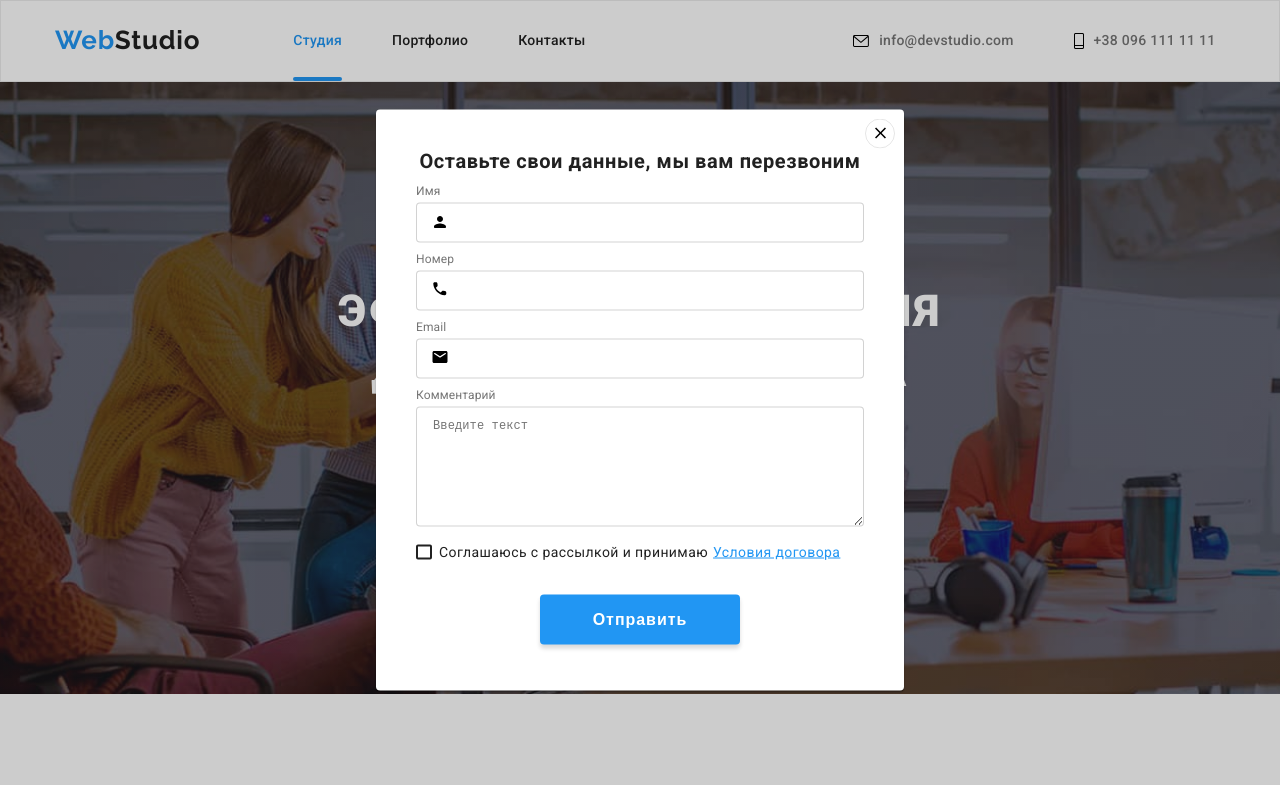
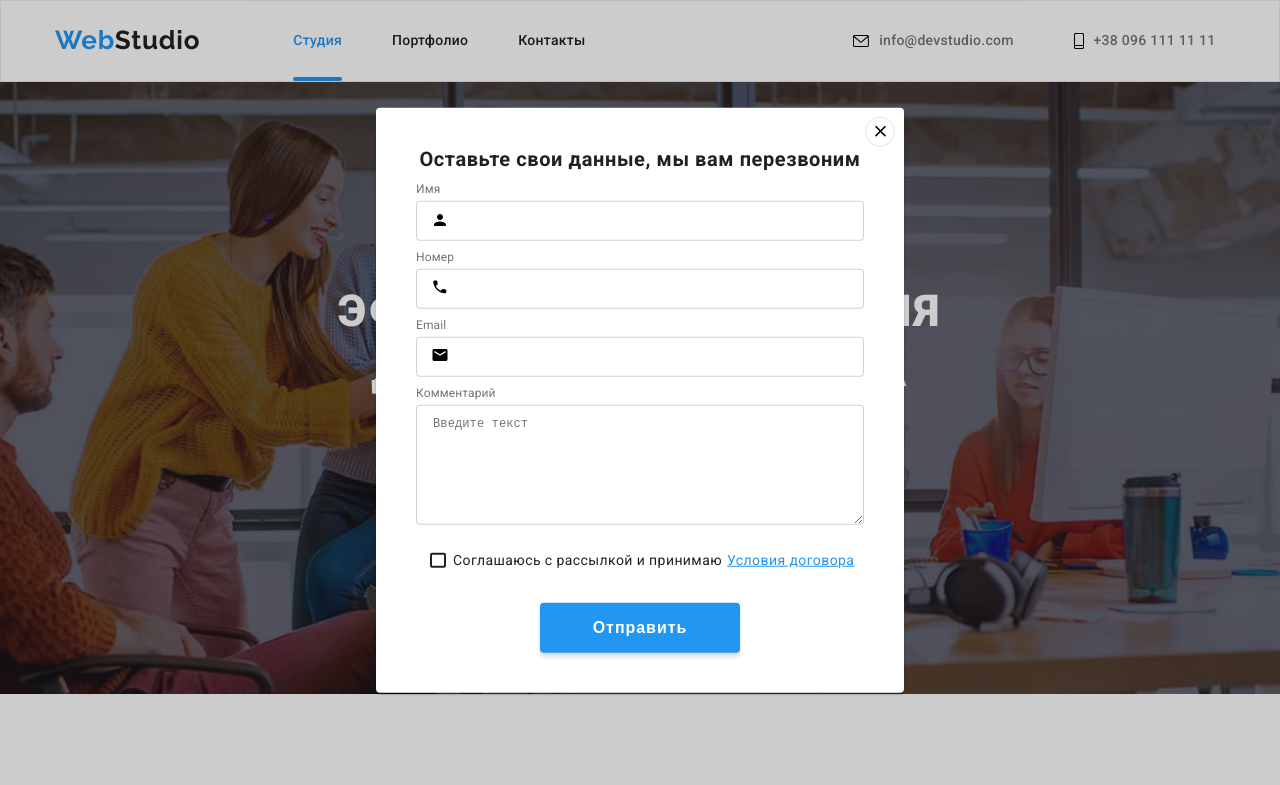
Before and after one commit to Sadly007/goit-markup-hw--06, a plain HTML site: page index.html in a window 1280 px wide. Both pictures are taken after a click on the button "Заказать услугу". Shown: the top 785 px of the page. Drawn offline with Linux system fonts and the light colour scheme.

Commit message:
Update index.html

```diff
--- a/index.html
+++ b/index.html
@@ -298,7 +298,7 @@
               <div class="customers-container">
                   <h2 class="customers-text">Постоянные клиенты</h2>
                   <ul class="customers-list list">
-                      <li class="customers-item">  <!---убрал вложение лого из  ссылки--->
+                      <li class="customers-item">
                         <a class="customers-link" href="">
                             <svg class="company-icon">
                                   <use href="./images/icons.svg#icon-Logo-one"></use>
@@ -453,7 +453,7 @@
                 <div class="modal-field">
                     <label for="user-phone" class="modal-tell modal-info ">Номер</label>
 
-                    <input type="tell" name="tell" class="modal-input" id="user-phone"/>
+                    <input type="tel" name="tel" class="modal-input" id="user-phone"/>
                     <svg class="modal-icon">
                         <use href="./images/icons.svg#icon-phone-black"></use>
                     </svg>
@@ -468,7 +468,7 @@
                     </svg>
                 </div>
 
-                <div class="modal-field">
+                <div class="modal-field modal-textarea">
                     <label for="user-textarea" class="label modal-info">Комментарий</label>
 
                     <textarea name="feedback" rows="5" placeholder="Введите текст" class="textarea-text textarea-input" id="user-textarea"></textarea>
@@ -483,7 +483,7 @@
                     class="modal-check hidden"
                     id="privacy"
                     />
-                    <label for="privacy" class="check-text">
+                    <label for="privacy" class="check-text modal-checked">
                         <span class="privacy-span">
                             <svg class="check-icon" width="11px" height="8px">
                                 <use href="./images/icons.svg#icon-check"></use>
```
